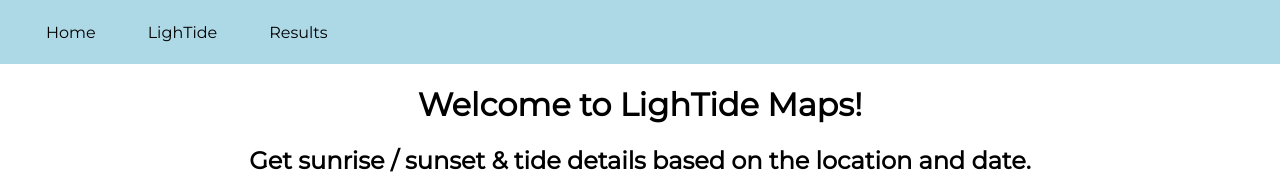
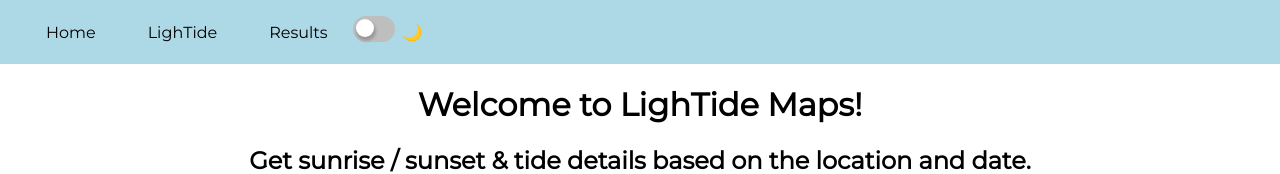
Before and after one commit to zyteo/LighTide, a React (Create React App) app in the folder lightide/: page / in a window 1280 px wide. Shown: the top 174 px of the page. Built offline with nearby package versions, Linux system fonts and the light colour scheme; no server answers.

Commit message:
added toggle on navbar for dark mode

```diff
--- a/lightide/src/Components/Home.jsx
+++ b/lightide/src/Components/Home.jsx
@@ -3,7 +3,6 @@
 
 import React from "react";
 import styled from "styled-components";
-import TideExceed from "./tide_exceeded.png";
 const P = styled.p`
   margin: 8px;
 `;
--- a/lightide/src/Components/Nav.jsx
+++ b/lightide/src/Components/Nav.jsx
@@ -34,6 +34,51 @@ const LinkStyled = styled(Link)`
   text-decoration: none;
   color: black;
 `;
+// To toggle dark mode
+const CheckBoxWrapper = styled.div`
+  position: relative;
+`;
+const CheckBoxLabel = styled.label`
+  position: absolute;
+  top: 0;
+  left: 0;
+  width: 42px;
+  height: 26px;
+  border-radius: 15px;
+  background: #bebebe;
+  cursor: pointer;
+  &::after {
+    content: "";
+    display: block;
+    border-radius: 50%;
+    width: 18px;
+    height: 18px;
+    margin: 3px;
+    background: #ffffff;
+    box-shadow: 1px 3px 3px 1px rgba(0, 0, 0, 0.2);
+    transition: 0.2s;
+  }
+`;
+const CheckBox = styled.input`
+  opacity: 0;
+  z-index: 1;
+  border-radius: 15px;
+  width: 42px;
+  height: 26px;
+  &:checked + ${CheckBoxLabel} {
+    background: #4fbe79;
+    &::after {
+      content: "";
+      display: block;
+      border-radius: 50%;
+      width: 18px;
+      height: 18px;
+      margin-left: 21px;
+      transition: 0.2s;
+    }
+  }
+`;
+
 function Nav() {
   return (
     <>
@@ -47,6 +92,11 @@ function Nav() {
         <LinkStyled to="/results">
           <Li>Results</Li>
         </LinkStyled>
+        <CheckBoxWrapper>
+          <CheckBox id="checkbox" type="checkbox" />
+          <CheckBoxLabel htmlFor="checkbox" />
+        </CheckBoxWrapper>
+        &#127769;
       </Navbar>
     </>
   );
--- a/lightide/src/index.css
+++ b/lightide/src/index.css
@@ -5,6 +5,11 @@ body {
     sans-serif;
   -webkit-font-smoothing: antialiased;
   -moz-osx-font-smoothing: grayscale;
+}
+
+body.dark {
+  background-color: black;
+  color: white;
 }
 
 code {
```
